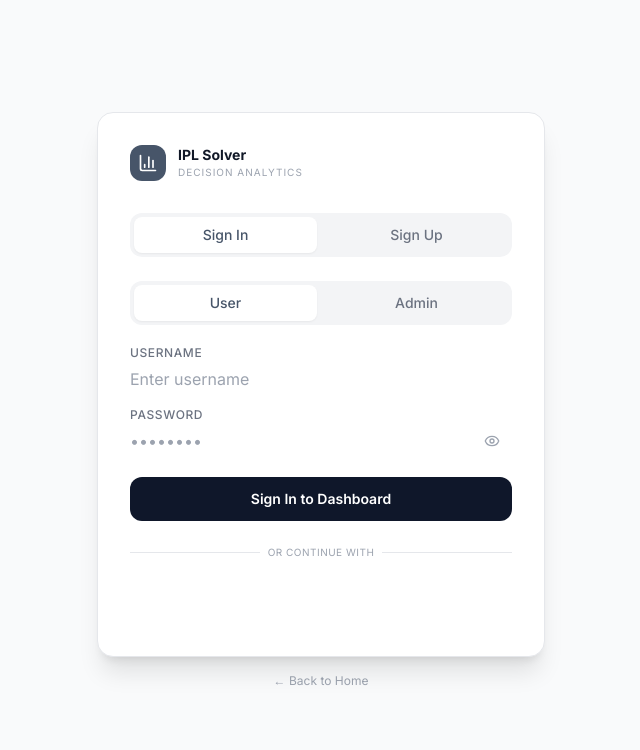
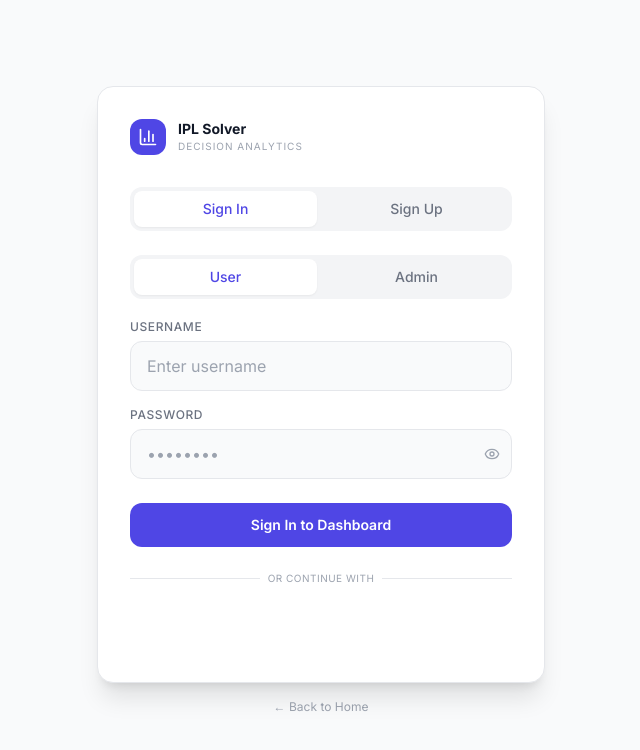
Before and after one commit to yagnesh-bafna/ipl-analytics, a React (Vite) app in the folder ipl-frontend/: page /auth in a window 1280 px wide. Shown: the top 750 px of the page, without its empty margins (319-959 px from the left). Built offline with nearby package versions, Linux system fonts and the light colour scheme; no server answers.

Commit message:
final: complete all requested UI and data-linking fixes

```diff
--- a/ipl-frontend/src/components/layout/Sidebar.jsx
+++ b/ipl-frontend/src/components/layout/Sidebar.jsx
@@ -41,23 +41,23 @@ export default function Sidebar() {
       }}
       transition={{ duration: 0.3, ease: 'easeInOut' }}
       className={clsx(
-        "fixed top-0 left-0 h-full w-64 bg-white/80 dark:bg-dark-900/80 backdrop-blur-xl border-r border-slate-200/50 dark:border-slate-800/50 flex flex-col z-50 transition-transform duration-300 lg:translate-x-0",
+        "fixed top-0 left-0 h-full w-64 bg-white dark:bg-dark-800 border-r border-gray-200 dark:border-dark-700 flex flex-col z-50 transition-transform duration-300 lg:translate-x-0",
         isSidebarOpen ? "translate-x-0" : "-translate-x-full lg:translate-x-0"
       )}
     >
       {/* Logo */}
-      <div className="flex items-center justify-between px-6 py-8 border-b border-slate-100/50 dark:border-slate-800/50">
+      <div className="flex items-center justify-between px-6 py-6 border-b border-gray-100 dark:border-dark-700">
         <Link
           to="/dashboard"
           onClick={closeSidebar}
           className="flex items-center gap-3 hover:opacity-80 transition-opacity"
         >
-          <div className="w-9 h-9 bg-primary-900 dark:bg-accent-amber rounded-xl flex items-center justify-center shadow-lg shadow-primary-900/10 dark:shadow-accent-amber/10">
-            <BarChart3 className="w-5 h-5 text-white dark:text-primary-900" />
+          <div className="w-8 h-8 bg-primary-600 rounded-lg flex items-center justify-center">
+            <BarChart3 className="w-4 h-4 text-white" />
           </div>
           <div>
-            <span className="font-serif font-bold text-gray-900 dark:text-white text-[15px] tracking-tight">IPL Solver</span>
-            <div className="text-[9px] text-slate-400 uppercase font-bold tracking-[0.2em] mt-0.5">Scouting Hub</div>
+            <span className="font-bold text-gray-900 dark:text-white text-sm">IPL Solver</span>
+            <div className="text-[10px] text-gray-400 uppercase tracking-widest">Analytics</div>
           </div>
         </Link>
 
--- a/ipl-frontend/src/index.css
+++ b/ipl-frontend/src/index.css
@@ -1,16 +1,11 @@
-@import url('https://fonts.googleapis.com/css2?family=Inter:wght@300;400;500;600;700;800&family=Lora:wght@600;700&family=JetBrains+Mono:wght@400;500;600&family=Manrope:wght@400;500;600;700&display=swap');
+@import url('https://fonts.googleapis.com/css2?family=Inter:wght@300;400;500;600;700;800&display=swap');
 
 @tailwind base;
 @tailwind components;
 @tailwind utilities;
 
 @layer base {
-  html { font-family: 'Inter', 'Manrope', system-ui, sans-serif; }
-  h1, h2, h3, h4, h5, h6 { font-family: 'Lora', serif; }
-  .font-serif { font-family: 'Lora', serif; }
-  .font-mono { font-family: 'JetBrains Mono', monospace; }
-  .tabular-nums { font-variant-numeric: tabular-nums; }
-
+  html { font-family: 'Inter', system-ui, sans-serif; }
   ::-webkit-scrollbar { width: 6px; }
   ::-webkit-scrollbar-track { @apply bg-dark-950; }
   ::-webkit-scrollbar-thumb { @apply bg-dark-700 rounded-full; }
@@ -19,25 +14,67 @@
 
 @layer components {
   .glass-card {
-    @apply bg-white/80 dark:bg-dark-900/60 backdrop-blur-md border border-slate-200/50 dark:border-slate-800/50 rounded-2xl p-6 shadow-sm hover:shadow-md transition-all duration-300;
+    @apply bg-white dark:bg-dark-800 border border-gray-200 dark:border-dark-700 rounded-2xl p-6;
   }
   .btn-primary {
-    @apply bg-primary-900 dark:bg-accent-amber hover:bg-primary-800 dark:hover:bg-accent-gold text-white dark:text-primary-900 font-semibold px-5 py-2.5 rounded-xl
-           transition-all duration-300 hover:-translate-y-0.5 hover:shadow-lg hover:shadow-primary-900/10
+    @apply bg-primary-600 hover:bg-primary-500 text-white font-semibold px-5 py-2.5 rounded-xl
+           transition-all duration-200 hover:-translate-y-0.5 hover:shadow-lg hover:shadow-primary-500/20
            focus:outline-none focus:ring-2 focus:ring-primary-500 focus:ring-offset-2;
   }
   .btn-ghost {
-    @apply bg-transparent hover:bg-gray-100/50 dark:hover:bg-white/5 text-gray-700 dark:text-gray-300
-           border border-gray-200 dark:border-slate-800 font-medium px-5 py-2.5 rounded-xl
-           transition-all duration-300 focus:outline-none;
+    @apply bg-transparent hover:bg-gray-100 dark:hover:bg-dark-700 text-gray-700 dark:text-gray-300
+           border border-gray-200 dark:border-dark-600 font-medium px-5 py-2.5 rounded-xl
+           transition-all duration-200 focus:outline-none;
+  }
+  .btn-danger {
+    @apply text-red-400 hover:text-red-300 border border-red-400/20 hover:border-red-400/40
+           bg-transparent hover:bg-red-500/10 font-medium px-4 py-2 rounded-xl transition-all duration-200;
+  }
+  .form-input {
+    @apply w-full px-4 py-3 bg-gray-50 dark:bg-dark-700 border border-gray-200 dark:border-dark-600
+           rounded-xl text-gray-900 dark:text-white placeholder-gray-400 dark:placeholder-gray-500
+           focus:outline-none focus:border-primary-500 focus:ring-2 focus:ring-primary-500/20
+           transition-colors duration-200;
+  }
+  .stat-card {
+    @apply glass-card flex items-center gap-4;
+  }
+  .badge {
+    @apply inline-flex items-center px-2.5 py-1 rounded-lg text-xs font-medium;
+  }
+  .badge-primary {
+    @apply bg-primary-500/10 text-primary-400;
+  }
+  .badge-secondary {
+    @apply bg-secondary-500/10 text-secondary-400;
+  }
+  .badge-success {
+    @apply bg-emerald-500/10 text-emerald-400;
+  }
+  .badge-danger {
+    @apply bg-red-500/10 text-red-400;
+  }
+  .badge-warning {
+    @apply bg-amber-500/10 text-amber-400;
+  }
+  .page-layout {
+    @apply ml-64 min-h-screen bg-gray-50 dark:bg-dark-900 transition-colors duration-300;
+  }
+  .nav-item {
+    @apply flex items-center gap-3 px-4 py-3 rounded-xl text-gray-500 dark:text-gray-400
+           hover:text-gray-900 dark:hover:text-white hover:bg-gray-100 dark:hover:bg-dark-700
+           transition-all duration-200 cursor-pointer text-sm font-medium;
+  }
+  .nav-item.active {
+    @apply bg-primary-500/10 text-primary-600 dark:text-primary-400;
   }
   .data-table th {
-    @apply px-6 py-4 text-left text-[11px] font-bold text-slate-500 dark:text-slate-400 uppercase tracking-widest border-b border-slate-200/50 dark:border-slate-800/50 bg-slate-50/50 dark:bg-white/5;
+    @apply px-4 py-3 text-left text-xs font-semibold text-gray-500 dark:text-gray-400 uppercase tracking-wider border-b border-gray-200 dark:border-dark-700;
   }
   .data-table td {
-    @apply px-6 py-5 text-sm text-slate-900 dark:text-slate-100 border-b border-slate-100 dark:border-slate-800/30 tabular-nums;
+    @apply px-4 py-4 text-sm text-gray-900 dark:text-gray-100 border-b border-gray-100 dark:border-dark-700/50;
   }
   .data-table tr:hover td {
-    @apply bg-slate-50/80 dark:bg-white/5 transition-colors duration-200;
+    @apply bg-gray-50 dark:bg-dark-700/30;
   }
 }
--- a/ipl-frontend/src/pages/Scouting.jsx
+++ b/ipl-frontend/src/pages/Scouting.jsx
@@ -15,12 +15,12 @@ const CONFIG = {
     subtitle: 'High-fidelity batting performance metrics.',
     apiFn: fetchBatting,
     columns: [
-      { key: 'player',      label: 'Player', fmt: v => <span className="font-serif font-bold text-slate-900 dark:text-slate-100">{v}</span> },
+      { key: 'player',      label: 'Player' },
       { key: 'matches',     label: 'Matches' },
       { key: 'runs',        label: 'Runs',    sortable: true },
       { key: 'strike_rate', label: 'SR',      fmt: v => v?.toFixed(1), sortable: true },
       { key: 'avg',         label: 'Avg',     fmt: v => v?.toFixed(1), sortable: true },
-      { key: 'boundary_pct',label: 'B%',     fmt: v => `${v?.toFixed(1)}%` },
+      { key: 'boundary_pct',label: 'Bnd%',   fmt: v => `${v?.toFixed(1)}%` },
     ],
     nameKey: 'player',
   },
@@ -29,7 +29,7 @@ const CONFIG = {
     subtitle: 'High-fidelity bowling performance metrics.',
     apiFn: fetchBowling,
     columns: [
-      { key: 'player',      label: 'Player', fmt: v => <span className="font-serif font-bold text-slate-900 dark:text-slate-100">{v}</span> },
+      { key: 'player',      label: 'Player' },
       { key: 'matches',     label: 'Matches' },
       { key: 'wickets',     label: 'Wkts',  sortable: true },
       { key: 'economy',     label: 'Econ',  fmt: v => v?.toFixed(2), sortable: true },
@@ -43,12 +43,12 @@ const CONFIG = {
     subtitle: 'Combined batting and bowling performance metrics.',
     apiFn: fetchAllRounder,
     columns: [
-      { key: 'player',      label: 'Player', fmt: v => <span className="font-serif font-bold text-slate-900 dark:text-slate-100">{v}</span> },
-      { key: 'matches',     label: 'Matches' },
-      { key: 'runs',        label: 'Runs', sortable: true },
-      { key: 'wickets',     label: 'Wkts', sortable: true },
-      { key: 'strike_rate', label: 'SR', fmt: v => v?.toFixed(1) },
-      { key: 'economy',     label: 'Econ', fmt: v => v?.toFixed(2) },
+      { key: 'player',  label: 'Player' },
+      { key: 'matches', label: 'Matches' },
+      { key: 'runs',    label: 'Runs',  sortable: true },
+      { key: 'wickets', label: 'Wkts',  sortable: true },
+      { key: 'avg',     label: 'Avg',   fmt: v => v?.toFixed(1) },
+      { key: 'economy', label: 'Econ',  fmt: v => v?.toFixed(2) },
     ],
     nameKey: 'player',
   },
--- a/ipl-frontend/tailwind.config.js
+++ b/ipl-frontend/tailwind.config.js
@@ -9,20 +9,16 @@ export default {
     extend: {
       colors: {
         primary: {
-          50:  '#f8fafc',
-          100: '#f1f5f9',
-          200: '#e2e8f0',
-          300: '#cbd5e1',
-          400: '#94a3b8',
-          500: '#64748b',
-          600: '#475569',
-          700: '#334155',
-          800: '#1e293b',
-          900: '#0f172a', // Deep Navy
-        },
-        accent: {
-          amber: '#f59e0b',
-          gold: '#d97706',
+          50:  '#eef2ff',
+          100: '#e0e7ff',
+          200: '#c7d2fe',
+          300: '#a5b4fc',
+          400: '#818cf8',
+          500: '#6366f1',
+          600: '#4f46e5',
+          700: '#4338ca',
+          800: '#3730a3',
+          900: '#312e81',
         },
         secondary: {
           50:  '#ecfeff',
@@ -34,17 +30,15 @@ export default {
         },
         dark: {
           950: '#020617',
-          900: '#0f172a', // Deep Navy Sync
-          800: '#1e293b',
-          700: '#334155',
-          600: '#475569',
+          900: '#0a0f1e',
+          800: '#111827',
+          700: '#1f2937',
+          600: '#374151',
         },
       },
       fontFamily: {
-        sans:    ['Inter', 'Manrope', 'system-ui', 'sans-serif'],
-        serif:   ['Lora', 'serif'],
-        mono:    ['JetBrains Mono', 'monospace'],
-        heading: ['Lora', 'serif'],
+        sans:    ['Inter', 'system-ui', 'sans-serif'],
+        heading: ['Inter', 'system-ui', 'sans-serif'],
       },
       animation: {
         'fade-in':    'fadeIn 0.4s ease-out',
```
Also changed, not shown: ipl-frontend/src/components/layout/Header.jsx (+14 -14 lines), ipl-frontend/src/pages/Dashboard.jsx (+18 -18 lines).
